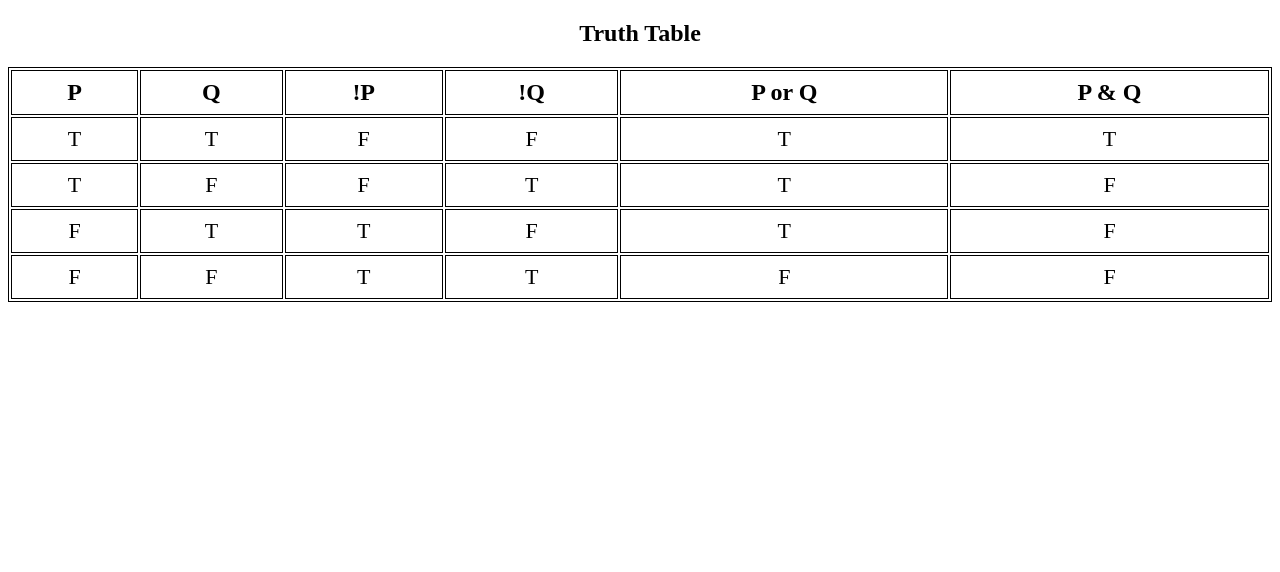
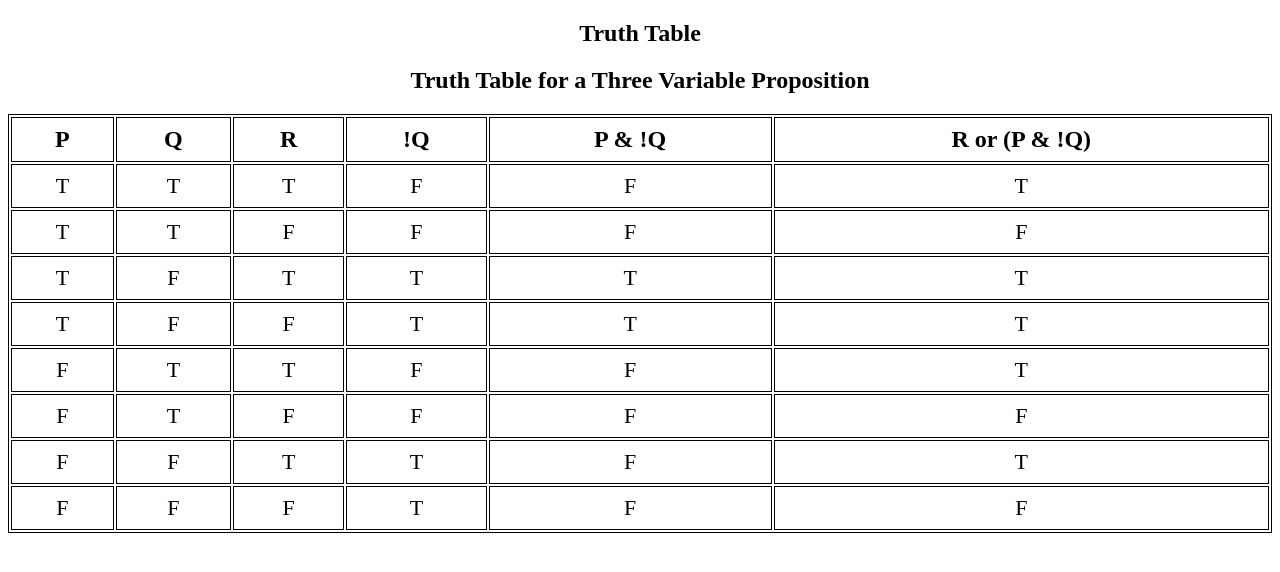
Before and after one commit to FahadAhmed05/javascript, a website: page Exercizes/Edabit/very-easy/index.html in a window 1280 px wide. Drawn offline with Linux system fonts and the light colour scheme.

Commit message:
Truth Table for a Three Variable Proposition

```diff
--- a/Exercizes/Edabit/very-easy/index.html
+++ b/Exercizes/Edabit/very-easy/index.html
@@ -22,21 +22,38 @@ td{
 <body>
 
 <h2>Truth Table</h2>
+<h2>Truth Table for a Three Variable Proposition</h2>
 
 <table style="width:100%">
     <tr>
       <th>P</th>
       <th>Q</th>
-    <th>!P</th>
+      <th>R</th>
       <th>!Q</th>
-    <th>P or Q</th>
-    <th>P & Q</th>
+      <th>P & !Q</th>
+      <th>R or (P & !Q)</th>
+    </tr>
+    <tr>
+    <td>T</td>
+    <td>T</td>
+    <td>T</td>
+    <td>F</td>
+    <td>F</td>
+    <td>T</td>
   </tr>
   <tr>
       <td>T</td>
       <td>T</td>
       <td>F</td>
       <td>F</td>
+      <td>F</td>
+      <td>F</td>
+  </tr>
+  <tr>
+      <td>T</td>
+      <td>F</td>
+      <td>T</td>
+      <td>T</td>
       <td>T</td>
       <td>T</td>
   </tr>
@@ -46,14 +63,22 @@ td{
       <td>F</td>
       <td>T</td>
       <td>T</td>
-    <td>F</td>
+      <td>T</td>
   </tr>
   <tr>
       <td>F</td>
     <td>T</td>
     <td>T</td>
     <td>F</td>
+    <td>F</td>
     <td>T</td>
+</tr>
+<tr>
+    <td>F</td>
+    <td>T</td>
+    <td>F</td>
+    <td>F</td>
+    <td>F</td>
     <td>F</td>
 </tr>
 <tr>
@@ -62,6 +87,14 @@ td{
     <td>T</td>
     <td>T</td>
     <td>F</td>
+    <td>T</td>
+</tr>
+<tr>
+    <td>F</td>
+    <td>F</td>
+    <td>F</td>
+    <td>T</td>
+    <td>F</td>
     <td>F</td>
 </tr>
   </table>
```
Also changed, not shown: 1 other file. Lines whose indentation alone changed are shown as unchanged.
